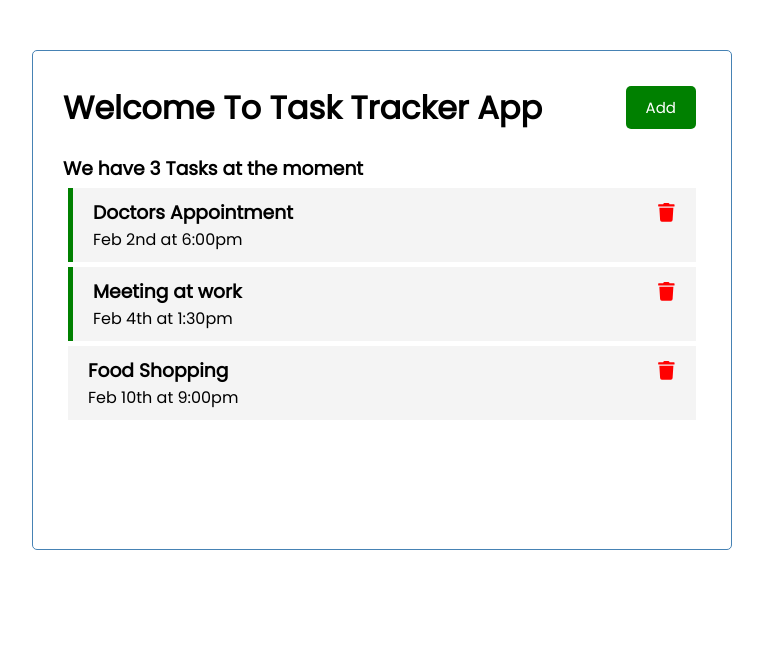
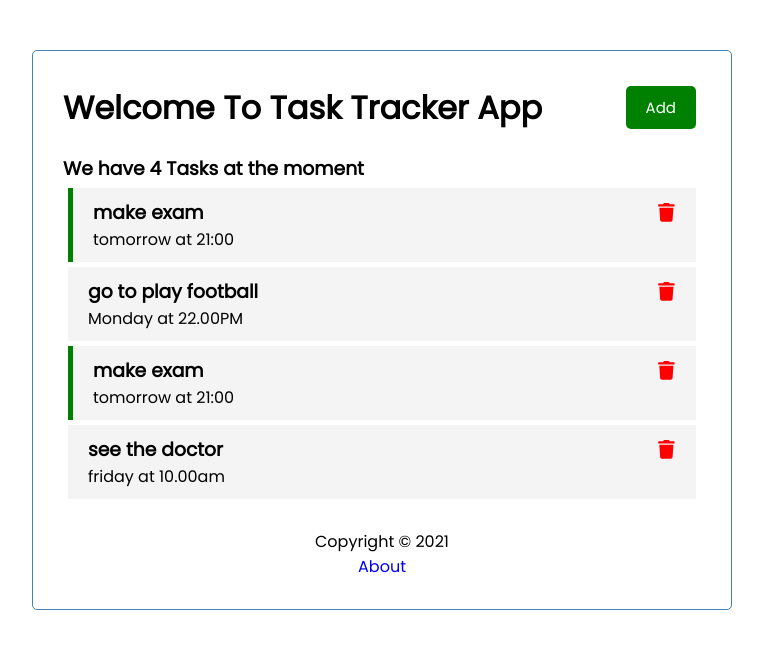
Before and after one commit to benk1/Task-tracker, a React (Create React App) app: page / in a window 1280 px wide. Shown: the top 648 px of the page, without its empty margins (258-1021 px from the left). Built offline with nearby package versions, Linux system fonts and the light colour scheme; data requests are answered from the project's data file.

Commit message:
final commit

```diff
--- /dev/null
+++ b/db.json
@@ -0,0 +1,28 @@
+{
+  "tasks": [
+    {
+      "text": "make exam",
+      "day": "tomorrow at 21:00",
+      "reminder": true,
+      "id": 6
+    },
+    {
+      "text": "go to play football",
+      "day": "Monday at 22.00PM",
+      "reminder": false,
+      "id": 7
+    },
+    {
+      "text": "make exam",
+      "day": "tomorrow at 21:00",
+      "reminder": true,
+      "id": 8
+    },
+    {
+      "text": "see the doctor",
+      "day": "friday at 10.00am",
+      "reminder": false,
+      "id": 9
+    }
+  ]
+}
--- a/package.json
+++ b/package.json
@@ -7,6 +7,8 @@
 		"@testing-library/jest-dom": "^5.11.4",
 		"@testing-library/react": "^11.1.0",
 		"@testing-library/user-event": "^12.1.10",
+		"axios": "^0.21.1",
+		"json-server": "^0.16.3",
 		"react": "^17.0.2",
 		"react-dom": "^17.0.2",
 		"react-icons": "^4.2.0",
@@ -20,7 +22,8 @@
 		"test": "react-scripts test",
 		"eject": "react-scripts eject",
 		"predeploy": "npm run build",
-		"deploy": "gh-pages -d build"
+		"deploy": "gh-pages -d build",
+		"server": "json-server --watch db.json --port 5000"
 	},
 	"eslintConfig": {
 		"extends": [
--- a/src/App.js
+++ b/src/App.js
@@ -1,58 +1,144 @@
 import Header from './components/Header';
 import Tasks from './components/Tasks';
-import { useState } from 'react';
+import { useState, useEffect } from 'react';
+import { BrowserRouter as Router, Route } from 'react-router-dom';
 import AddTask from './components/AddTask';
+import axios from 'axios';
+import Footer from './components/Footer';
+import About from './components/About';
 function App() {
 	const [showAddTask, setShowAddTask] = useState(false);
-	const [tasks, setTasks] = useState([
-		{
-			id: 1,
-			text: 'Doctors Appointment',
-			day: 'Feb 2nd at 6:00pm',
-			reminder: true,
+	const [tasks, setTasks] = useState([]);
+	//const [data, setData] = useState({ tasks: [] });
+
+	useEffect(() => {
+		const getTasks = async () => {
+			const tasksFromTheServer = await fetchTasks();
+			setTasks(tasksFromTheServer);
+		};
+		getTasks();
+	}, []);
+
+	// Fetch Tasks
+	const fetchTasks = async () => {
+		const res = await axios.get('http://localhost:5000/tasks');
+		const tasksFromServer = await res.data;
+
+		return tasksFromServer;
+	};
+
+	// Fetch Task
+	const fetchTask = async (id) => {
+		const res = await axios.get(`http://localhost:5000/tasks/${id}`);
+		const singleTask = await res.data;
+
+		return singleTask;
+	};
+	//Add Task
+	const handleAdd = async (task) => {
+		const res = await axios.post('http://localhost:5000/tasks', task, {
+			method: 'POST',
+			headers: {
+				'Content-type': 'application/json',
 			},
-		{
-			id: 2,
-			text: 'Meeting at work',
-			day: 'Feb 4th at 1:30pm',
-			reminder: true,
-		},
-		{
-			id: 3,
-			text: 'Food Shopping',
-			day: 'Feb 10th at 9:00pm',
-			reminder: false,
-		},
-	]);
-	//Add Task
-	const handleAdd = (task) => {
-		const id = Math.floor(Math.random() * 10000) + 1;
-		const newTask = { id, ...task };
+			body: JSON.stringify(task),
+		});
+		const newTask = await res.data;
+
 		setTasks([...tasks, newTask]);
 	};
+
+	// Delete Task
+	const handleDelete = async (id) => {
+		const res = await fetch(`http://localhost:5000/tasks/${id}`, {
+			method: 'DELETE',
+		});
+		//We should control the response status to decide if we will change the state or not.
+		res.status === 200
+			? setTasks(tasks.filter((task) => task.id !== id))
+			: alert('Error Deleting This Task');
+	};
 	//Delete a Task
-	const handleDelete = (id) => {
-		setTasks(tasks.filter((task) => task.id !== id));
+	/*const handleDelete = async (id) => {
+		const res = await axios(`http://localhost:5000/tasks/${id}`, {
+			method: 'DELETE',
+		});
+		//We should control the response status to decide if we will change the state or not.
+		res.status === 200
+			? setTasks(tasks.filter((task) => task.id !== id))
+			: alert('Error Deleting This Task');
+	};*/
+
+	//Toggle reminder
+
+	const toggleReminder = async (id) => {
+		const taskToToggle = await fetchTask(id);
+		const updTask = { ...taskToToggle, reminder: !taskToToggle.reminder };
+
+		const res = await fetch(`http://localhost:5000/tasks/${id}`, {
+			method: 'PUT',
+			headers: {
+				'Content-type': 'application/json',
+			},
+			body: JSON.stringify(updTask),
+		});
+
+		const data = await res.json();
+
+		setTasks(
+			tasks.map((task) =>
+				task.id === id ? { ...task, reminder: data.reminder } : task
+			)
+		);
 	};
 
-	const toggleReminder = (id) => {
+	/*const toggleReminder = async (id) => {
+		const taskToToggle = await fetchTask(id);
+		const updatedTask = { ...taskToToggle, reminder: !taskToToggle.reminder };
+
+		const res = await axios(`http://localhost:5000/tasks/${id}`, {
+			method: 'PUT',
+			headers: {
+				'Content-type': 'application/json',
+			},
+			body: JSON.stringify(updatedTask),
+		});
+
+		const toggledData = await res.data;
+
 		setTasks(
 			tasks.map((task) =>
-				task.id === id ? { ...task, reminder: !task.reminder } : task
+				task.id === id ? { ...task, reminder: toggledData.reminder } : task
 			)
 		);
 		console.log(id);
-	};
+	}; */
 	return (
+		<Router>
 			<div className='container'>
 				<Header
 					title='Welcome To Task Tracker App'
 					onAdd={() => setShowAddTask(!showAddTask)}
 					showAdd={showAddTask}
 				/>
+				<Route
+					path='/'
+					exact
+					render={(props) => (
+						<>
 							{showAddTask && <AddTask onAdd={handleAdd} />}
-			<Tasks tasks={tasks} onDelete={handleDelete} onToggle={toggleReminder} />
+							<Tasks
+								tasks={tasks}
+								onDelete={handleDelete}
+								onToggle={toggleReminder}
+							/>
+						</>
+					)}
+				/>
+				<Route path='/about' component={About} />
+				<Footer />
 			</div>
+		</Router>
 	);
 }
 
--- a/src/components/About.jsx
+++ b/src/components/About.jsx
@@ -1,11 +1,14 @@
-import React from 'react'
+import { Link } from 'react-router-dom';
 
 const About = () => {
-    return (
-        <div>
+	return (
+		<div>
+			<h4>Version 1.0.0</h4>
+			<Link to='/' style={{ textDecoration: 'none' }} className='Link'>
+				Go Back
+			</Link>
+		</div>
+	);
+};
 
-        </div>
-    )
-}
-
-export default About
+export default About;
--- a/src/components/Footer.jsx
+++ b/src/components/Footer.jsx
@@ -1,11 +1,13 @@
-import React from 'react'
+import { Link } from 'react-router-dom';
+const Footer = () => {
+	return (
+		<footer>
+			<p>Copyright &copy; 2021</p>
+			<Link to='/about' style={{ textDecoration: 'none' }}>
+				About
+			</Link>
+		</footer>
+	);
+};
 
-const Footer = () => {
-    return (
-        <div>
-
-        </div>
-    )
-}
-
-export default Footer
+export default Footer;
--- a/src/components/Header.jsx
+++ b/src/components/Header.jsx
@@ -1,15 +1,19 @@
 import PropTypes from 'prop-types';
+import { useLocation } from 'react-router-dom';
 import Button from './Button';
 const Header = ({ title, onAdd, showAdd }) => {
+	const location = useLocation();
 	return (
 		<div>
 			<header className='header'>
 				<h1>{title}</h1>
-				<Button
-					color={showAdd ? 'red' : 'green'}
-					text={showAdd ? 'Close' : 'Add'}
-					onClick={onAdd}
-				/>
+				{location.pathname === '/' && (
+					<Button
+						color={showAdd ? 'red' : 'green'}
+						text={showAdd ? 'Close' : 'Add'}
+						onClick={onAdd}
+					/>
+				)}
 			</header>
 		</div>
 	);
--- a/src/components/Task.jsx
+++ b/src/components/Task.jsx
@@ -5,7 +5,7 @@ const Task = ({ task, onDelete, onToggle }) => {
 	return (
 		<div
 			className={`task ${task.reminder ? 'reminder' : ''}`}
-			onDoubleClick={() => onToggle(task.id)}
+			onClick={() => onToggle(task.id)}
 		>
 			<h3>
 				{task.text}
--- a/src/index.css
+++ b/src/index.css
@@ -110,3 +110,6 @@ footer {
 	margin-top: 30px;
 	text-align: center;
 }
+Link {
+	text-decoration: none;
+}
```
Also changed, not shown: 1 other file (tests, documents, lock files or other folders). Lines whose indentation alone changed are shown as unchanged.
